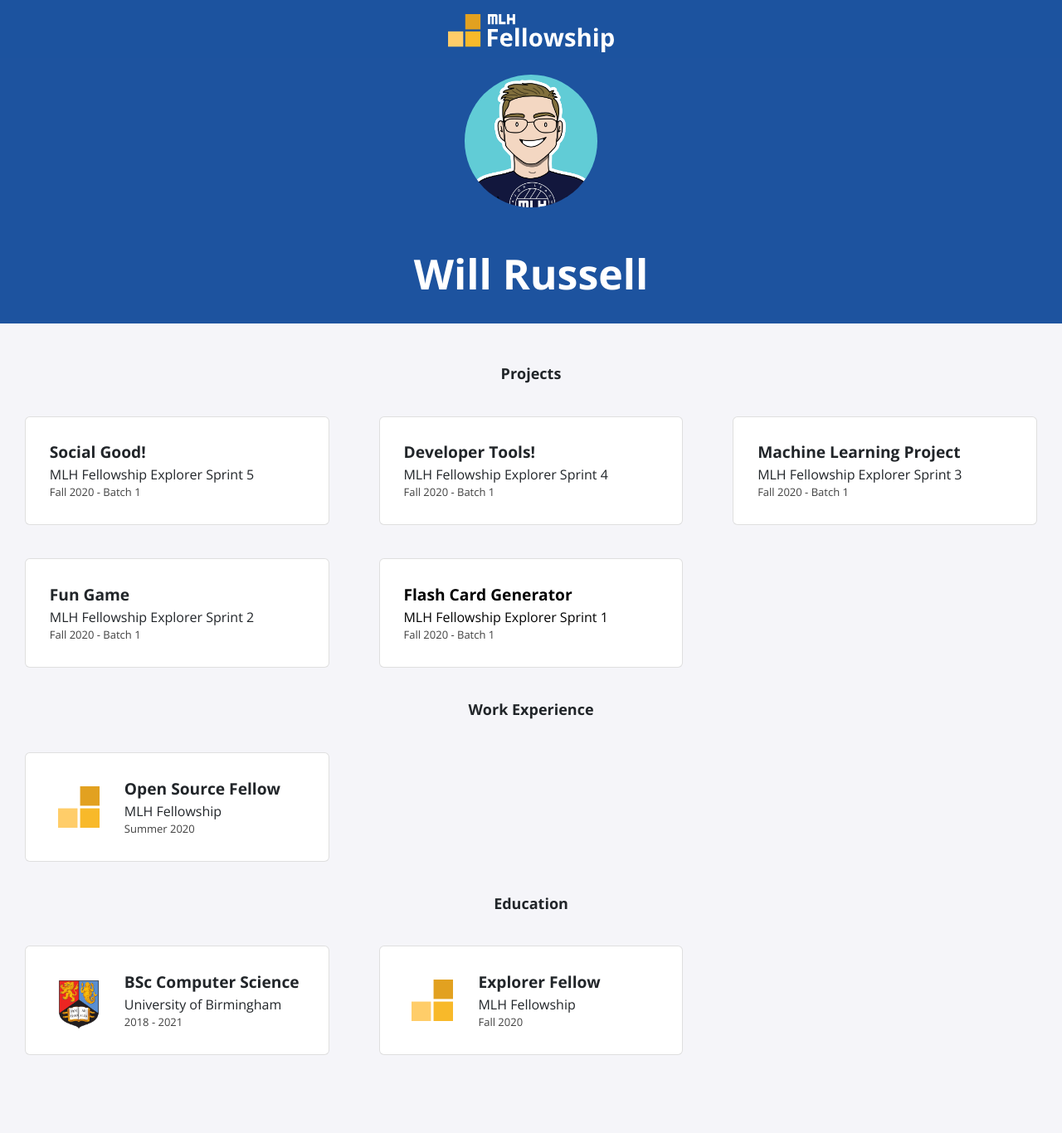
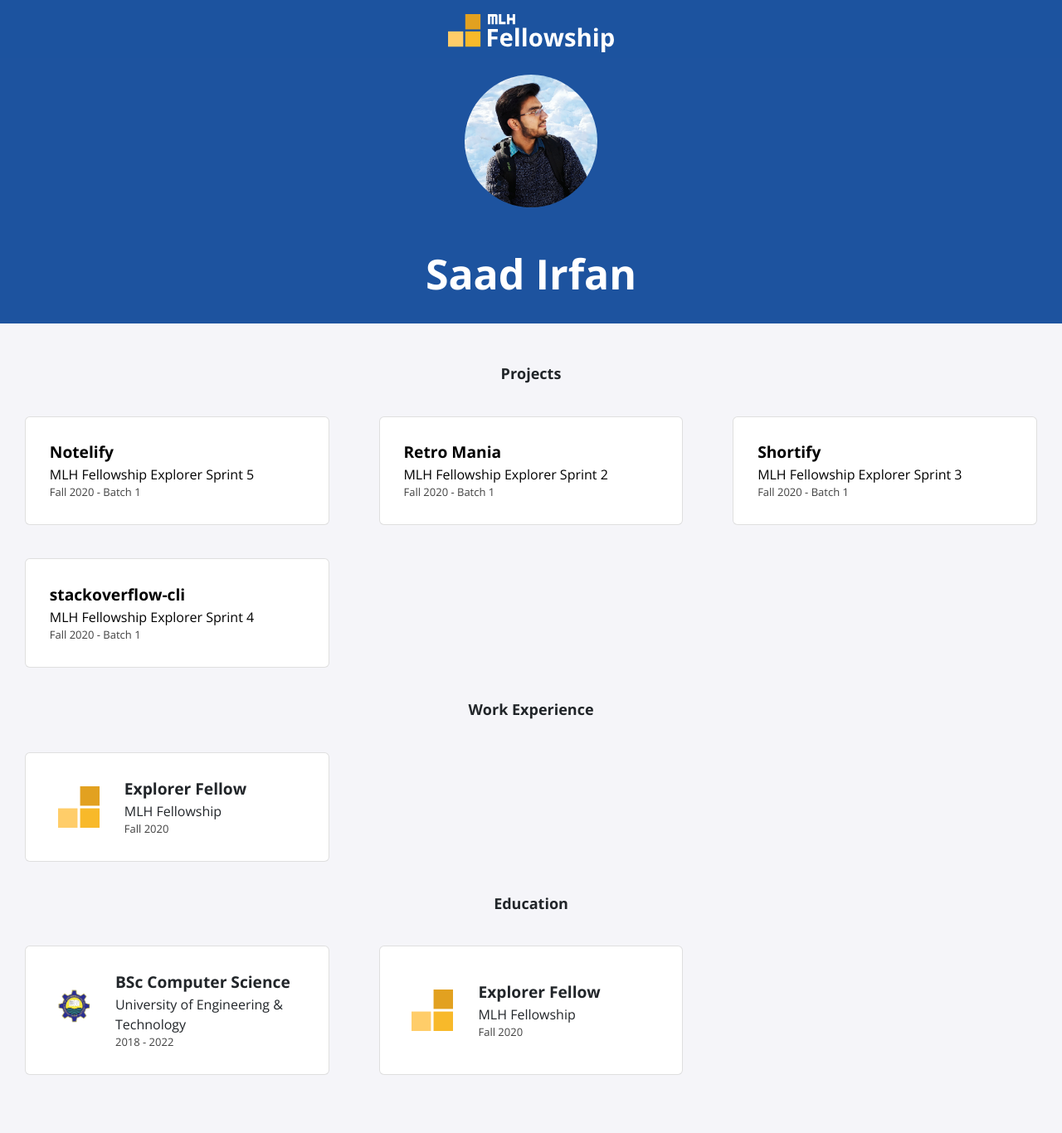
Before and after one commit to msaaddev/portfolio-page, a Jekyll site: the page built from index.html, in a window 1280 px wide. Shown: the whole page at 83% size. Built offline with Jekyll 4.4.1, drawn with Linux system fonts in a browser that asks for light colours; nearby versions of some CDN libraries; before the commit the page ends 1342 px from its top, so only the background shows below that.

Commit message:
📦 NEW: information

```diff
--- a/_config.yml
+++ b/_config.yml
@@ -1,13 +1,11 @@
-title: "Will Russell"
-email: fellowship@mlh.io
+title: "Saad Irfan"
+email: mrsaadirfan@gmail.com
 description: >- # this means to ignore newlines until "baseurl:"
-  Write an awesome description for your new site here. You can edit this
-  line in _config.yml. It will appear in your document head meta (for
-  Google search results) and in your feed.xml site description.
+  🚀 JavaScript developer getting a Bachelor’s degree in Computer Sciences from the University of Engineering & Technology. 🐼 An MLH ’20 fellow, 👨🏻‍💻 Jr. Dev Advocate @Worwox, 💥 an open-sourcer (authored several open-source tools), 🦉open-source contributor (contributed to the likes of Node.js, Fluid Project, Global Public Inclusive Infrastructure), 🙌 former Google’s Developer Student Clubs Lead, 💻 Beta – Microsoft Learn Student Ambassador, ✍️ Technical Writer, 🗣 Speaker, and 🎸 a Guitarist.
 baseurl: "/"
-url: "/portfolio-template"
-twitter_username: mlhacks
-github_username:  mlh-fellowship
+url: "/portfolio"
+twitter_username: msaaddev
+github_username:  msaaddev
 
 sass:
   sass_dir: _sass
--- a/_data/education.yml
+++ b/_data/education.yml
@@ -1,7 +1,7 @@
 - course: BSc Computer Science
-  institute: University of Birmingham
-  dates: 2018 - 2021
-  logo: uob.png
+  institute: University of Engineering & Technology
+  dates: 2018 - 2022
+  logo: uet.png
 
 - course: Explorer Fellow
   institute: MLH Fellowship
--- a/_data/experience.yml
+++ b/_data/experience.yml
@@ -1,4 +1,4 @@
-- role: Open Source Fellow
+- role: Explorer Fellow
   company: MLH Fellowship
-  dates: Summer 2020
+  dates: Fall 2020
   logo: fellowship.svg
--- a/_data/projects.yml
+++ b/_data/projects.yml
@@ -1,20 +1,19 @@
-- title: Social Good!
+- title: Notelify
   event: MLH Fellowship Explorer Sprint 5
   date: Fall 2020 - Batch 1
+  page-name: sprint1
 
-- title: Developer Tools!
+- title: Retro Mania
+  event: MLH Fellowship Explorer Sprint 2
+  date: Fall 2020 - Batch 1
+  page-name: sprint2
+
+- title: Shortify
+  event: MLH Fellowship Explorer Sprint 3
+  date: Fall 2020 - Batch 1
+  page-name: sprint3
+
+- title: stackoverflow-cli
   event: MLH Fellowship Explorer Sprint 4
   date: Fall 2020 - Batch 1
-
-- title: Machine Learning Project
-  event: MLH Fellowship Explorer Sprint 3
-  date: Fall 2020 - Batch 1
-
-- title: Fun Game
-  event: MLH Fellowship Explorer Sprint 2
-  date: Fall 2020 - Batch 1
-
-- title: Flash Card Generator
-  event: MLH Fellowship Explorer Sprint 1
-  date: Fall 2020 - Batch 1
-  page-name: sprint1
+  page-name: sprint4
```
Also changed, not shown: projects/sprint1.md (+21 -7 lines), projects/sprint2.md (added, +38 -0 lines), projects/sprint3.md (added, +72 -0 lines), projects/sprint4.md (added, +103 -0 lines), assets/img/education/uet.png (added), assets/img/education/uob.png (deleted), assets/img/logo.jpg, 1 other file.
